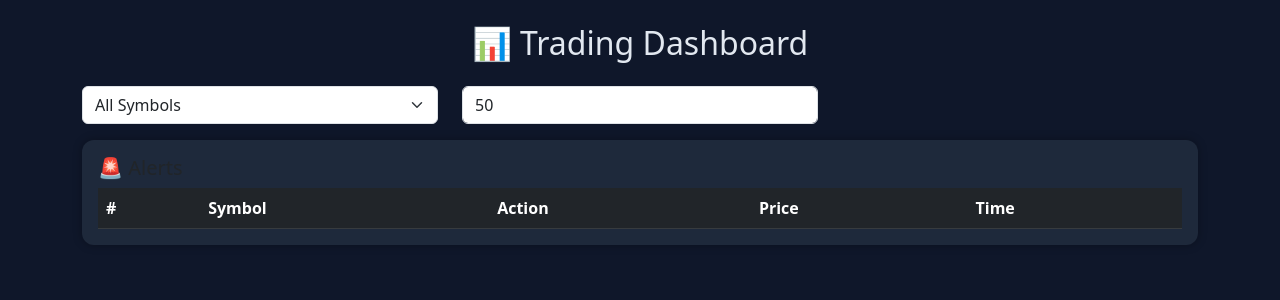
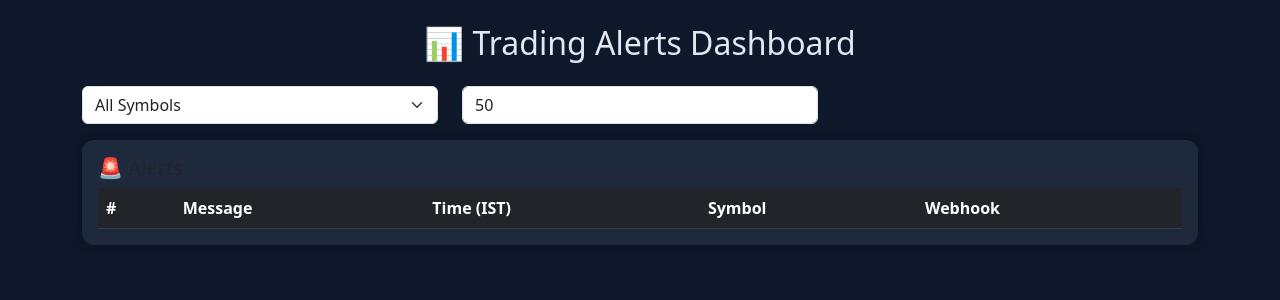
Before and after one commit to 7b809/trading_app, a Flask app: page / in a window 1280 px wide. Shown: the top 300 px of the page. Run offline with Flask 3, Linux system fonts and the light colour scheme; data that the repository does not hold is empty.

Commit message:
Auto update

```diff
--- a/app.py
+++ b/app.py
@@ -26,7 +26,21 @@ def log(msg):
 # 🔹 IST timezone
 IST = pytz.timezone("Asia/Kolkata")
 
-# 🔹 Time window checker (1:30 PM to 2:40 PM)
+
+# =========================
+# 🔹 NEW: PARSE NEW ALERT FORMAT
+# =========================
+def parse_new_alert(raw_msg):
+    mapping = {
+        "pe_exit_ce_entry": ["EXIT_SELL", "BUY"],
+        "ce_exit_pe_entry": ["EXIT_BUY", "SELL"]
+    }
+    return mapping.get(str(raw_msg).lower())
+
+
+# =========================
+# 🔹 Time window checker (UNCHANGED)
+# =========================
 def is_within_time_window(dt_str):
     try:
         dt = datetime.strptime(dt_str, "%Y-%m-%d %H:%M:%S")
@@ -36,81 +50,114 @@ def is_within_time_window(dt_str):
         end = time(14, 40)
 
         return start <= dt.time() <= end
-    except Exception as e:
+    except Exception:
         return False
 
 
-@app.route("/webhook", methods=["POST"])
-def webhook():
+# =========================
+# 🔥 MODIFIED WEBHOOK (ROUTE BASED + NEW FORMAT SUPPORT)
+# =========================
+@app.route("/webhook/<route_id>", methods=["POST"])
+def webhook(route_id):
     data = request.json
 
-    # =========================
-    # 🔹 PROCESS TRADE FIRST
-    # =========================
-    trade = process_signal(data)
+    raw_message = data.get("message")  # 🔹 NEW
+    symbol = data.get("symbol")
+    price = float(data.get("price", 0))
+
+    # 🔹 CURRENT IST TIME (REQUEST TIME)
+    now_ist = datetime.now(IST).strftime("%Y-%m-%d %H:%M:%S")
 
     # =========================
-    # 🔹 ADD option_type (CE/PE)
+    # 🔹 NEW ALERT PARSING
     # =========================
-    if trade:
-        if "CE" in trade["type"]:
-            data["option_type"] = "CE"
-        elif "PE" in trade["type"]:
-            data["option_type"] = "PE"
+    parsed_actions = parse_new_alert(raw_message)
 
-    # 🔹 FALLBACK (VERY IMPORTANT)
-    if not data.get("option_type"):
-        if data.get("action") in ["BUY", "EXIT_BUY"]:
-            data["option_type"] = "CE"
-        elif data.get("action") in ["SELL", "EXIT_SELL"]:
-            data["option_type"] = "PE"
+    trade = None
 
     # =========================
-    # 🔹 TIME CHECK
+    # 🔹 PROCESS TRADE FIRST (MODIFIED ONLY IF NEW FORMAT)
     # =========================
-    in_time = is_within_time_window(data.get("datetime", ""))
+    if parsed_actions:
+        for action in parsed_actions:
+            temp_data = {
+                "symbol": symbol,
+                "action": action,
+                "price": price
+            }
+            trade = process_signal(temp_data)
 
-    if test_log:
-        log(f"[TIME FILTER] In Window: {in_time} | Datetime: {data.get('datetime')}")
+            if trade:
+                trade["symbol"] = symbol
+                trade["datetime"] = now_ist
+                trade["route"] = route_id
+
+                # 🔹 ADD option_type (SAME LOGIC)
+                if "CE" in trade["type"]:
+                    temp_data["option_type"] = "CE"
+                elif "PE" in trade["type"]:
+                    temp_data["option_type"] = "PE"
+
+                # 🔹 TIME CHECK (UNCHANGED LOGIC)
+                in_time = is_within_time_window(now_ist)
+
+                if in_time:
+                    trades_collection.insert_one(trade)
+                else:
+                    trades_offtime_collection.insert_one(trade)
+
+    else:
+        # =========================
+        # 🔹 FALLBACK TO OLD LOGIC (UNCHANGED)
+        # =========================
+        trade = process_signal(data)
+
+        if trade:
+            if "CE" in trade["type"]:
+                data["option_type"] = "CE"
+            elif "PE" in trade["type"]:
+                data["option_type"] = "PE"
+
+        if not data.get("option_type"):
+            if data.get("action") in ["BUY", "EXIT_BUY"]:
+                data["option_type"] = "CE"
+            elif data.get("action") in ["SELL", "EXIT_SELL"]:
+                data["option_type"] = "PE"
+
+        in_time = is_within_time_window(data.get("datetime", ""))
+
+        if trade:
+            trade["symbol"] = data.get("symbol")
+            trade["datetime"] = data.get("datetime")
+            trade["route"] = route_id
+
+            if in_time:
+                trades_collection.insert_one(trade)
+            else:
+                trades_offtime_collection.insert_one(trade)
 
     # =========================
-    # 🔹 STORE ALERT (ENRICHED)
+    # 🔹 STORE ALERT (ENHANCED BUT SAFE)
     # =========================
-    if in_time:
-        alerts_collection.insert_one(data)
+    alert_doc = data.copy()
+
+    alert_doc["message"] = raw_message
+    alert_doc["route"] = route_id
+    alert_doc["datetime"] = now_ist  # 🔹 ALWAYS REQUEST TIME
+
+    in_time_alert = is_within_time_window(now_ist)
+
+    if in_time_alert:
+        alerts_collection.insert_one(alert_doc)
     else:
-        alerts_offtime_collection.insert_one(data)
-
-    # 🔹 LOG (alerts)
-    if test_log:
-        symbol = data.get("symbol")
-        query = {"symbol": symbol} if symbol else {}
-        total_alerts = alerts_collection.count_documents(query)
-        log(f"[WEBHOOK] Alerts Count | Symbol: {symbol or 'ALL'} | Total: {total_alerts}")
-
-    # =========================
-    # 🔹 STORE TRADE
-    # =========================
-    if trade:
-        trade["symbol"] = data.get("symbol")
-        trade["datetime"] = data.get("datetime")
-
-        if in_time:
-            trades_collection.insert_one(trade)
-        else:
-            trades_offtime_collection.insert_one(trade)
-
-        # 🔹 LOG (trades)
-        if test_log:
-            symbol = trade.get("symbol")
-            query = {"symbol": symbol} if symbol else {}
-            total_trades = trades_collection.count_documents(query)
-            log(f"[WEBHOOK] Trades Count | Symbol: {symbol or 'ALL'} | Total: {total_trades}")
+        alerts_offtime_collection.insert_one(alert_doc)
 
     return jsonify({"status": "success"})
 
 
-# 🔹 UPDATED (symbol + limit support)
+# =========================
+# 🔹 ALERTS API (UNCHANGED)
+# =========================
 @app.route("/alerts", methods=["GET"])
 def get_alerts():
     symbol = request.args.get("symbol")
@@ -136,7 +183,9 @@ def get_alerts():
     return jsonify(alerts)
 
 
-# 🔹 UPDATED (symbol + limit support)
+# =========================
+# 🔹 TRADES API (UNCHANGED)
+# =========================
 @app.route("/trades", methods=["GET"])
 def get_trades():
     symbol = request.args.get("symbol")
@@ -162,12 +211,18 @@ def get_trades():
     return jsonify(trades)
 
 
+# =========================
+# 🔹 SYMBOLS API (UNCHANGED)
+# =========================
 @app.route("/symbols", methods=["GET"])
 def get_symbols():
     symbols = alerts_collection.distinct("symbol")
     return jsonify(symbols)
 
 
+# =========================
+# 🔹 DASHBOARD (UNCHANGED)
+# =========================
 @app.route("/")
 def dashboard():
     if test_log:
--- a/templates/dashboard.html
+++ b/templates/dashboard.html
@@ -61,7 +61,7 @@
 
   <body>
     <div class="container mt-4">
-      <h2 class="text-center mb-4">📊 Trading Dashboard</h2>
+      <h2 class="text-center mb-4">📊 Trading Alerts Dashboard</h2>
 
       <!-- 🔹 Controls -->
       <div class="row mb-3">
@@ -84,7 +84,7 @@
       </div>
 
       <div class="row">
-        <!-- Alerts (FULL WIDTH NOW) -->
+        <!-- Alerts -->
         <div class="col-md-12">
           <div class="card p-3">
             <h5>🚨 Alerts</h5>
@@ -94,10 +94,10 @@
                 <thead>
                   <tr>
                     <th>#</th>
+                    <th>Message</th>   <!-- 🔹 NEW -->
+                    <th>Time (IST)</th>
                     <th>Symbol</th>
-                    <th>Action</th>
-                    <th>Price</th>
-                    <th>Time</th>
+                    <th>Webhook</th>  <!-- 🔹 NEW -->
                   </tr>
                 </thead>
                 <tbody></tbody>
@@ -143,7 +143,7 @@
         return "";
       }
 
-      /* ✅ NEW: IST FORMAT FUNCTION (ADDED ONLY) */
+      /* ✅ IST FORMAT (UNCHANGED) */
       function formatToIST(datetimeStr) {
         if (!datetimeStr) return "";
 
@@ -166,13 +166,13 @@
 
         document.querySelector("#alertsTable tbody").innerHTML = alerts
           .map(
-            (a) => `
+            (a, i) => `
 <tr>
-    <td>${getOrderNumber(a.option_type + "_" + a.action)}</td>
+    <td>${i + 1}</td>
+    <td>${a.message || "-"}</td>
+    <td>${formatToIST(a.datetime)}</td>
     <td>${a.symbol}</td>
-    <td>${getActionBadge(a.option_type + "_" + a.action)}</td>
-    <td>${a.price}</td>
-    <td>${formatToIST(a.datetime)}</td>
+    <td>/webhook/${a.route || "-"}</td>
 </tr>`
           )
           .join("");
```
